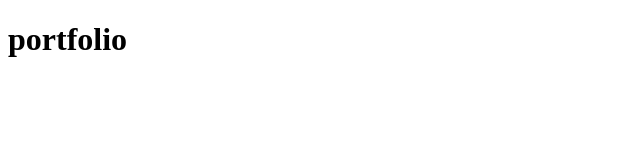
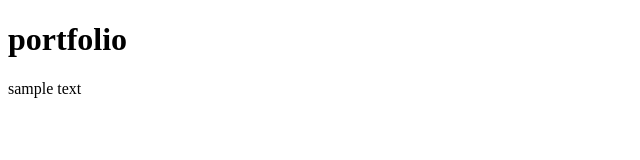
Before and after one commit to annbreadchan/portfolio, a plain HTML site: page index.html in a window 1280 px wide. Shown: the full height of the page, 0-640 px from the left. Drawn offline with Linux system fonts and the light colour scheme.

Commit message:
index.htmlにpタグを追加

```diff
--- a/index.html
+++ b/index.html
@@ -6,5 +6,6 @@
   </head>
   <body>
     <h1>portfolio</h1>
+      <p>sample text</p>
   </body>
 </html>
```
